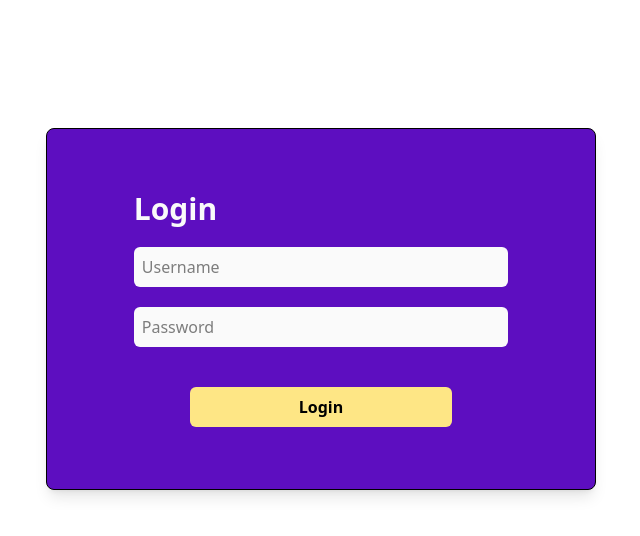
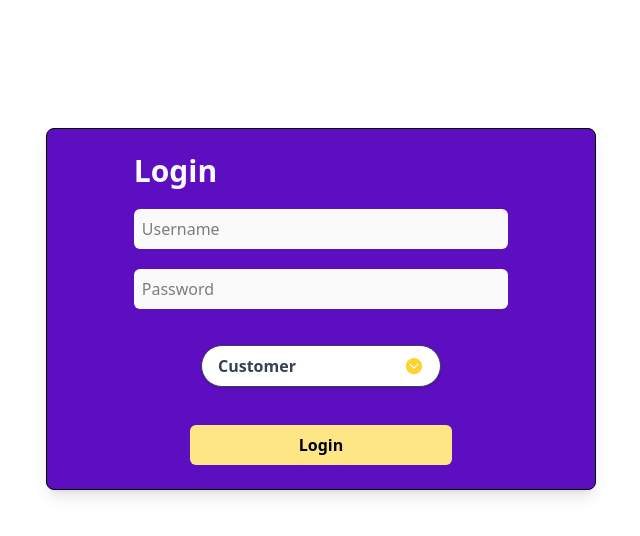
Before and after one commit to Department-of-System-Engineering/digital_twin_dashboard, a React (Vite) app: page /login in a window 1280 px wide. Shown: the top 536 px of the page, without its empty margins (319-959 px from the left). Built offline with nearby package versions, Linux system fonts and the light colour scheme.

Commit message:
feat(login): Adds user type selector to the login page

```diff
--- a/src/Components/Screens/Login.tsx
+++ b/src/Components/Screens/Login.tsx
@@ -2,10 +2,12 @@ import { useContext, useState, type FormEvent } from 'react';
 import Global from '../../context/global-context';
 import { useNavigate } from 'react-router';
 import Role from '../../context/role-provider';
+import Dropdown from '../../UI/Dropdown';
 
 const Login = () => {
     const { login } = useContext(Global);
     const { processPage, orderPage } = useContext(Role);
+    const { userTypes, selectedUserType, setSelectedUserType } = useContext(Global);
     const navigate = useNavigate();
     const [username, setUsername] = useState<string>();
     const [password, setPassword] = useState<string>();
@@ -44,6 +46,15 @@ const Login = () => {
                         onChange={(event) => setPassword(event.target.value)}
                         className="bg-neutral-50 rounded-md h-10 px-2 py-3 focus:outline-none focus:ring-4 focus:ring-amber-300 w-full"
                     />
+                    {userTypes && selectedUserType && (
+                        <div className="mt-4">
+                            <Dropdown
+                                options={userTypes}
+                                value={selectedUserType}
+                                onChange={setSelectedUserType}
+                            />
+                        </div>
+                    )}
                     <button
                         className="bg-amber-300 rounded-md w-[70%] p-2 mt-5 hover:cursor-pointer hover:scale-110 transition-all ease-in-out disabled:cursor-auto disabled:scale-100 disabled:bg-amber-200 font-semibold"
                         disabled={!(password && username)}
```
